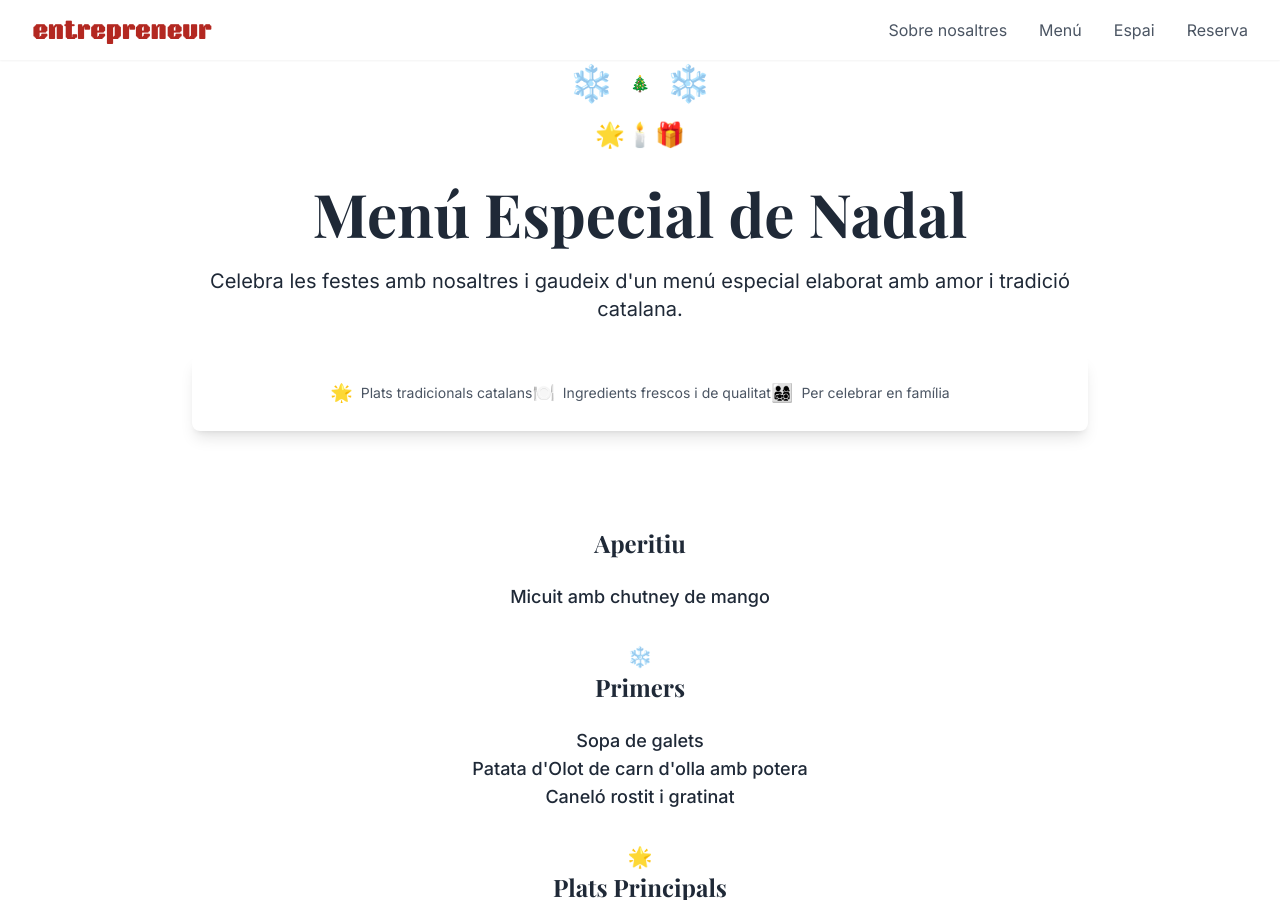
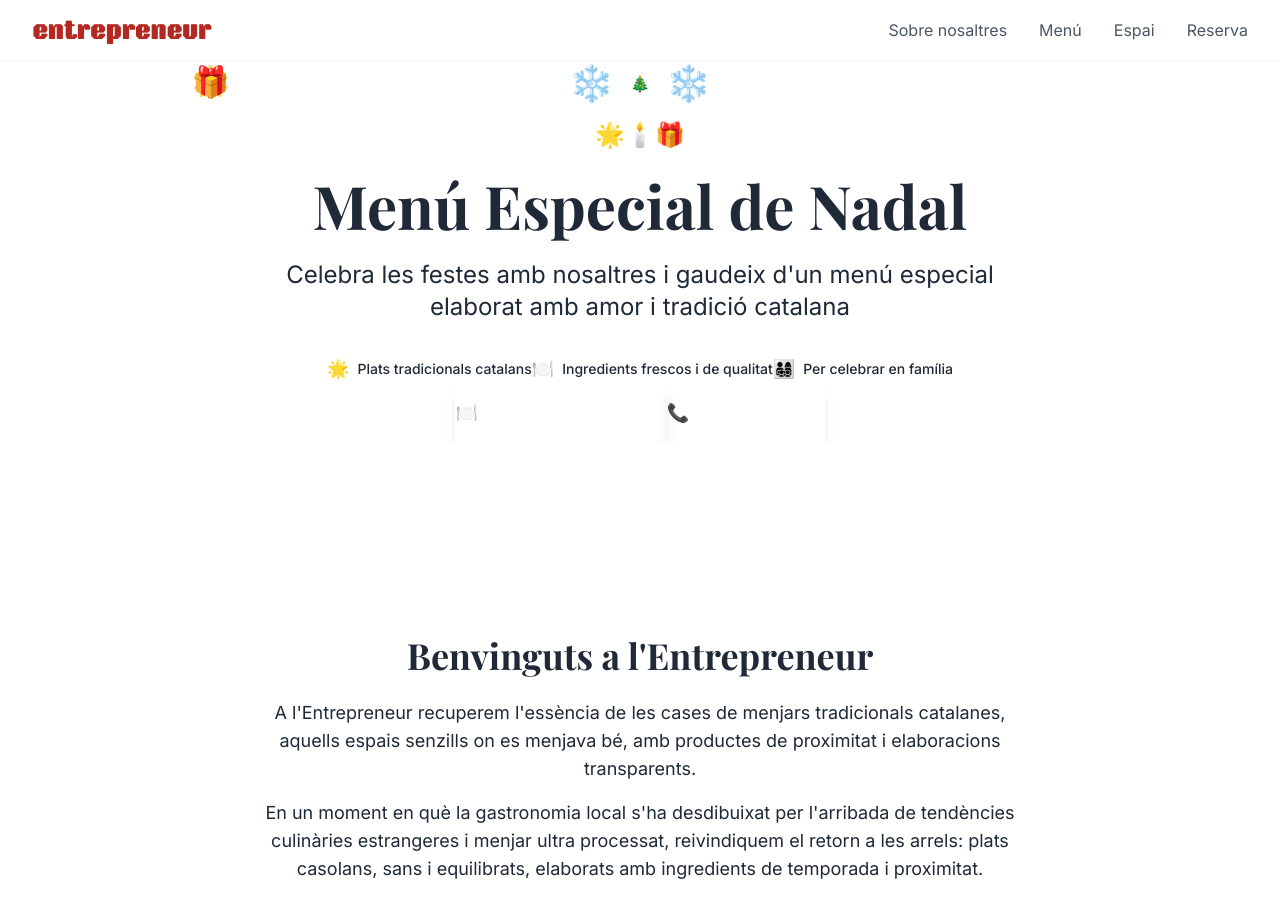
Before and after one commit to itnig-it/lentrepreneur, a Jekyll site: the page built from index.html, in a window 1280 px wide and 900 px high, scrolled down 993 px. Built offline with Jekyll 4.4.1, drawn with Linux system fonts in a browser that asks for light colours; some web fonts are replaced; comment, search, counter and statistics services are not loaded; some of the changed text lies outside the part shown.

Commit message:
Crear banner navideño llamativo en la home
- Simplificado a un banner único y llamativo
- Diseño centrado en una tarjeta blanca con bordes rojos
- Decoraciones navideñas en las esquinas
- Texto destacado con mensaje navideño
- Pills con características del menú
- Botones grandes y llamativos con emojis
- Enlace directo a la página del menú navideño
- Efectos hover y animaciones

```diff
--- a/index.html
+++ b/index.html
@@ -22,7 +22,7 @@
   </div>
 </section>
 
-<!-- Christmas Menu Section -->
+<!-- Christmas Banner -->
 <section class="section bg-gradient-to-br from-red-50 to-green-50 relative overflow-hidden">
   <!-- Christmas decorations -->
   <div class="absolute top-0 left-0 w-full h-full pointer-events-none">
@@ -35,9 +35,18 @@
   </div>
 
   <div class="container relative z-10">
-    <!-- Header navideño mejorado -->
-    <div class="max-w-4xl mx-auto text-center mb-16">
-      <div class="mb-8">
+    <div class="max-w-4xl mx-auto text-center">
+      <!-- Banner principal -->
+      <div class="bg-white rounded-3xl shadow-2xl p-12 border-4 border-red-200 relative overflow-hidden">
+        <!-- Decoraciones de fondo -->
+        <div class="absolute top-4 left-4 text-3xl opacity-30">🎄</div>
+        <div class="absolute top-4 right-4 text-3xl opacity-30">❄️</div>
+        <div class="absolute bottom-4 left-4 text-3xl opacity-30">🌟</div>
+        <div class="absolute bottom-4 right-4 text-3xl opacity-30">🎁</div>
+
+        <!-- Contenido del banner -->
+        <div class="relative z-10">
+          <div class="mb-6">
             <div class="flex justify-center items-center space-x-4 mb-4">
               <span class="text-4xl">❄️</span>
               <span class="text-6xl">🎄</span>
@@ -54,124 +63,39 @@
             Menú Especial de Nadal
           </h2>
 
-      <div class="w-24 h-1 bg-gradient-to-r from-red-500 to-green-500 mx-auto mb-6"></div>
+          <div class="w-32 h-1 bg-gradient-to-r from-red-500 to-green-500 mx-auto mb-6"></div>
 
-      <p class="text-xl text-gray-700 mb-8 leading-relaxed">
-        Celebra les festes amb nosaltres i gaudeix d'un menú especial elaborat amb amor i tradició catalana.
+          <p class="text-2xl text-gray-700 mb-8 leading-relaxed">
+            Celebra les festes amb nosaltres i gaudeix d'un menú especial<br>
+            <span class="text-red-600 font-semibold">elaborat amb amor i tradició catalana</span>
           </p>
 
-      <div class="bg-white rounded-lg shadow-lg p-6 border-2 border-red-200 mb-12">
-        <div class="flex flex-wrap justify-center gap-6 text-sm text-gray-600">
-          <span class="flex items-center gap-2">
+          <div class="flex flex-wrap justify-center gap-4 mb-10">
+            <span class="flex items-center gap-2 bg-red-50 px-4 py-2 rounded-full">
               <span class="text-lg">🌟</span>
-            <span>Plats tradicionals catalans</span>
+              <span class="text-sm font-medium">Plats tradicionals catalans</span>
             </span>
-          <span class="flex items-center gap-2">
+            <span class="flex items-center gap-2 bg-green-50 px-4 py-2 rounded-full">
               <span class="text-lg">🍽️</span>
-            <span>Ingredients frescos i de qualitat</span>
+              <span class="text-sm font-medium">Ingredients frescos i de qualitat</span>
             </span>
-          <span class="flex items-center gap-2">
+            <span class="flex items-center gap-2 bg-red-50 px-4 py-2 rounded-full">
               <span class="text-lg">👨‍👩‍👧‍👦</span>
-            <span>Per celebrar en família</span>
+              <span class="text-sm font-medium">Per celebrar en família</span>
             </span>
+          </div>
+
+          <!-- Botones de acción -->
+          <div class="flex flex-col sm:flex-row gap-4 justify-center">
+            <a href="/menu-nadal" class="inline-block bg-red-600 hover:bg-red-700 text-white font-bold py-4 px-10 rounded-xl transition-all transform hover:scale-105 shadow-lg text-lg">
+              🍽️ Veure Menú Complet
+            </a>
+            <a href="#contact" class="inline-block bg-green-600 hover:bg-green-700 text-white font-bold py-4 px-10 rounded-xl transition-all transform hover:scale-105 shadow-lg text-lg">
+              📞 Reservar Taula
+            </a>
           </div>
         </div>
       </div>
-
-    <!-- Menu Preview en formato tradicional -->
-    <div class="max-w-2xl mx-auto mb-12">
-      <div class="bg-white rounded-2xl shadow-2xl p-8 border-4 border-red-200">
-
-        <!-- Aperitiu -->
-        <div class="mb-8">
-          <h3 class="text-2xl font-serif font-bold mb-4 text-center text-red-800 border-b-2 border-red-200 pb-2">
-            Aperitiu
-          </h3>
-          <p class="text-lg font-medium text-gray-800 text-center">Micuit amb chutney de mango</p>
-        </div>
-
-        <!-- Separador -->
-        <div class="flex justify-center items-center my-6">
-          <div class="flex-1 h-px bg-gradient-to-r from-transparent via-red-300 to-transparent"></div>
-          <span class="mx-4 text-xl">❄️</span>
-          <div class="flex-1 h-px bg-gradient-to-r from-transparent via-red-300 to-transparent"></div>
-        </div>
-
-        <!-- Primers -->
-        <div class="mb-8">
-          <h3 class="text-2xl font-serif font-bold mb-4 text-center text-green-800 border-b-2 border-green-200 pb-2">
-            Primers
-          </h3>
-          <div class="space-y-2 text-center">
-            <p class="text-lg font-medium text-gray-800">Sopa de galets</p>
-            <p class="text-lg font-medium text-gray-800">Patata d'Olot de carn d'olla amb potera</p>
-            <p class="text-lg font-medium text-gray-800">Caneló rostit i gratinat</p>
-          </div>
-        </div>
-
-        <!-- Separador -->
-        <div class="flex justify-center items-center my-6">
-          <div class="flex-1 h-px bg-gradient-to-r from-transparent via-green-300 to-transparent"></div>
-          <span class="mx-4 text-xl">🌟</span>
-          <div class="flex-1 h-px bg-gradient-to-r from-transparent via-green-300 to-transparent"></div>
-        </div>
-
-        <!-- Principals -->
-        <div class="mb-8">
-          <h3 class="text-2xl font-serif font-bold mb-4 text-center text-red-800 border-b-2 border-red-200 pb-2">
-            Plats Principals
-          </h3>
-          <div class="space-y-2 text-center">
-            <p class="text-lg font-medium text-gray-800">Suquet de Rap</p>
-            <p class="text-lg font-medium text-gray-800">Gall d'indi a la catalana</p>
-            <p class="text-lg font-medium text-gray-800">Garrí amb carbassa</p>
-          </div>
-        </div>
-
-        <!-- Separador -->
-        <div class="flex justify-center items-center my-6">
-          <div class="flex-1 h-px bg-gradient-to-r from-transparent via-red-300 to-transparent"></div>
-          <span class="mx-4 text-xl">🎁</span>
-          <div class="flex-1 h-px bg-gradient-to-r from-transparent via-red-300 to-transparent"></div>
-        </div>
-
-        <!-- Postres -->
-        <div class="mb-8">
-          <h3 class="text-2xl font-serif font-bold mb-4 text-center text-green-800 border-b-2 border-green-200 pb-2">
-            Postres
-          </h3>
-          <div class="space-y-2 text-center">
-            <p class="text-lg font-medium text-gray-800">Coca de forner amb xocolata, oli i sal</p>
-            <p class="text-lg font-medium text-gray-800">Neules i torrons</p>
-          </div>
-        </div>
-
-        <!-- Separador -->
-        <div class="flex justify-center items-center my-6">
-          <div class="flex-1 h-px bg-gradient-to-r from-transparent via-green-300 to-transparent"></div>
-          <span class="mx-4 text-xl">🕯️</span>
-          <div class="flex-1 h-px bg-gradient-to-r from-transparent via-green-300 to-transparent"></div>
-        </div>
-
-        <!-- Vins -->
-        <div class="mb-4">
-          <h3 class="text-2xl font-serif font-bold mb-4 text-center text-red-800 border-b-2 border-red-200 pb-2">
-            Vins Recomanats
-          </h3>
-          <p class="text-lg font-medium text-gray-800 text-center">Secrets del Mar - Garnatxa Blanca - Terra Alta</p>
-        </div>
-
-      </div>
-    </div>
-
-    <!-- Call to Action -->
-    <div class="text-center">
-      <a href="/menu-nadal" class="inline-block bg-red-600 hover:bg-red-700 text-white font-bold py-4 px-8 rounded-lg transition-colors mr-4 mb-4">
-        Veure Menú Complet
-      </a>
-      <a href="#contact" class="inline-block bg-green-600 hover:bg-green-700 text-white font-bold py-4 px-8 rounded-lg transition-colors">
-        Reservar Taula
-      </a>
     </div>
   </div>
 </section>
```
Lines whose indentation alone changed are shown as unchanged.
